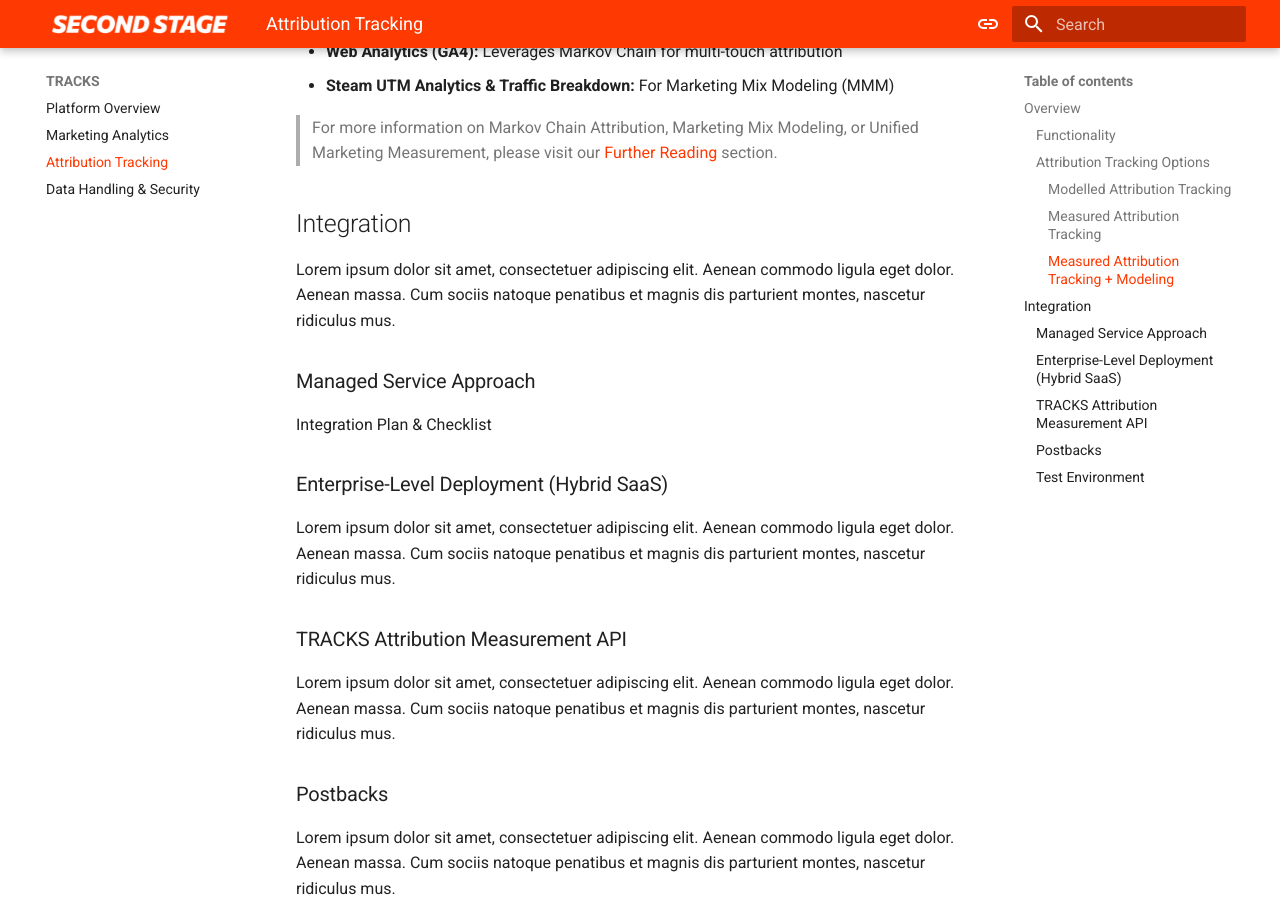
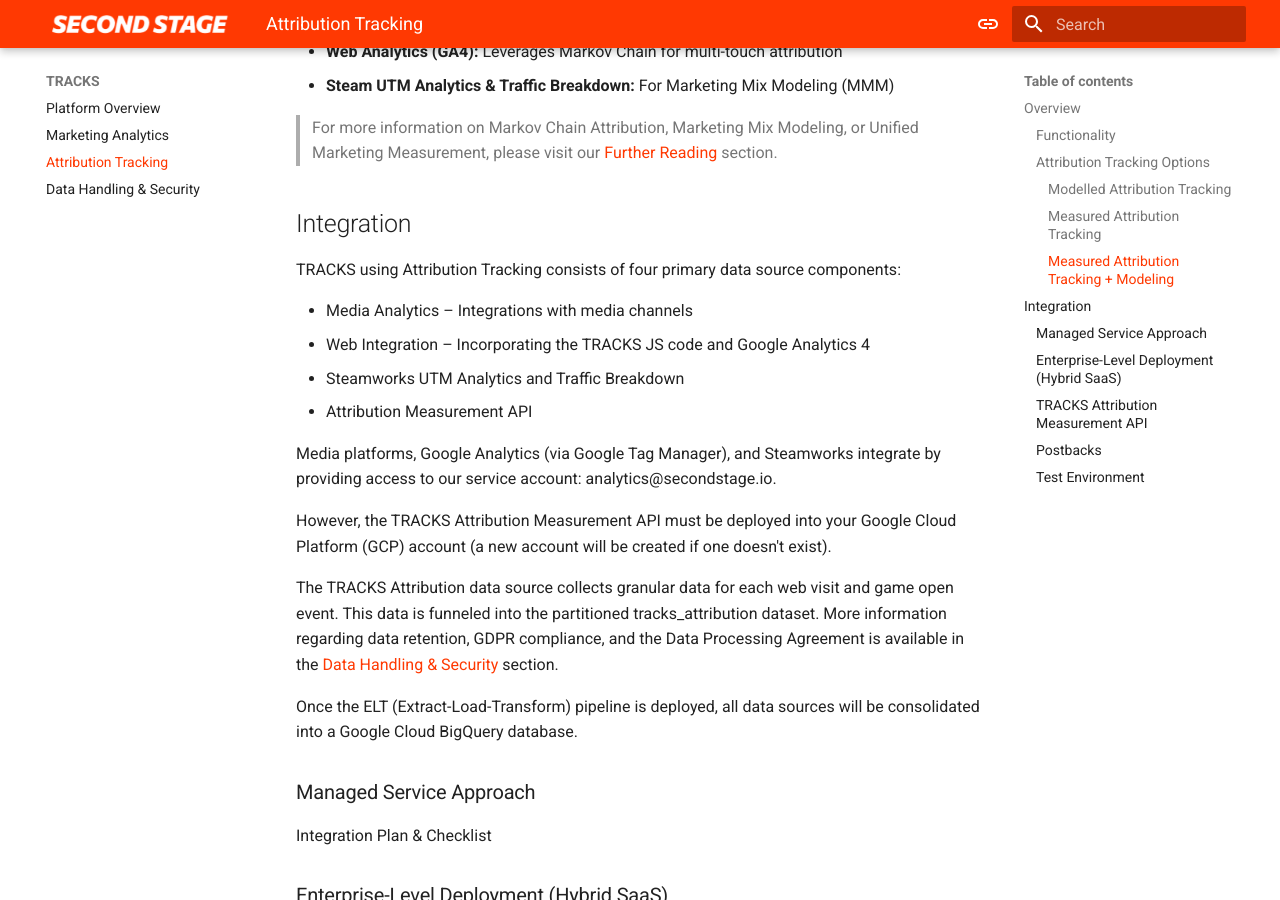
Before and after one commit to secondstage-io/tracks-documentation, an MkDocs documentation site: the page built from docs/tracks/attribution-tracking.md, in a window 1280 px wide and 900 px high, scrolled down 6960 px. Built offline with MkDocs 1.6.1 and Material for MkDocs 9.7.7, drawn with Linux system fonts in a browser that asks for light colours.

Commit message:
Update attribution-tracking.md
added integration content

```diff
--- a/docs/tracks/attribution-tracking.md
+++ b/docs/tracks/attribution-tracking.md
@@ -171,7 +171,21 @@
 
 ## Integration
 
-Lorem ipsum dolor sit amet, consectetuer adipiscing elit. Aenean commodo ligula eget dolor. Aenean massa. Cum sociis natoque penatibus et magnis dis parturient montes, nascetur ridiculus mus.
+TRACKS using Attribution Tracking consists of four primary data source components:
+
+- Media Analytics – Integrations with media channels
+- Web Integration – Incorporating the TRACKS JS code and Google Analytics 4
+- Steamworks UTM Analytics and Traffic Breakdown
+- Attribution Measurement API
+
+Media platforms, Google Analytics (via Google Tag Manager), and Steamworks integrate by providing access to our service account: analytics@secondstage.io.
+
+However, the TRACKS Attribution Measurement API must be deployed into your Google Cloud Platform (GCP) account (a new account will be created if one doesn't exist).
+
+The TRACKS Attribution data source collects granular data for each web visit and game open event. This data is funneled into the partitioned tracks_attribution dataset. More information regarding data retention, GDPR compliance, and the Data Processing Agreement is available in the [Data Handling & Security](/tracks/data-security/) section.
+
+Once the ELT (Extract-Load-Transform) pipeline is deployed, all data sources will be consolidated into a Google Cloud BigQuery database.
+
 
 ### Managed Service Approach
 
```
